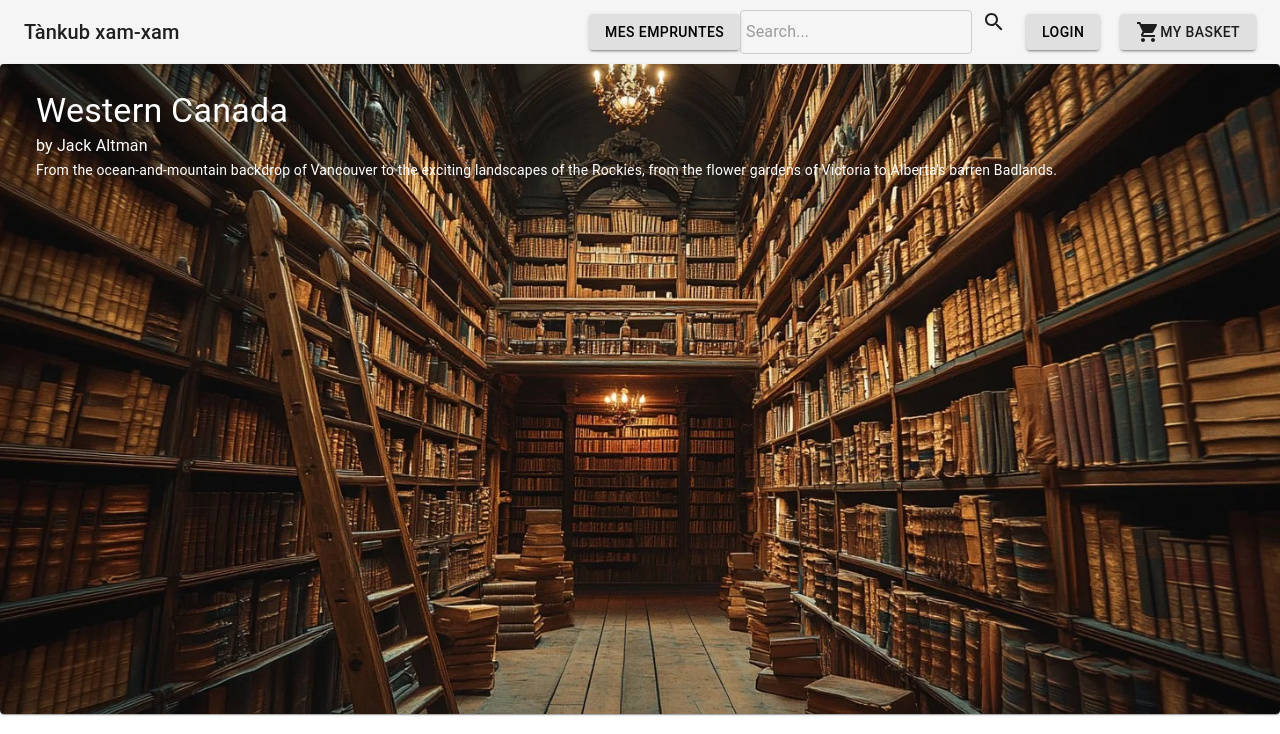
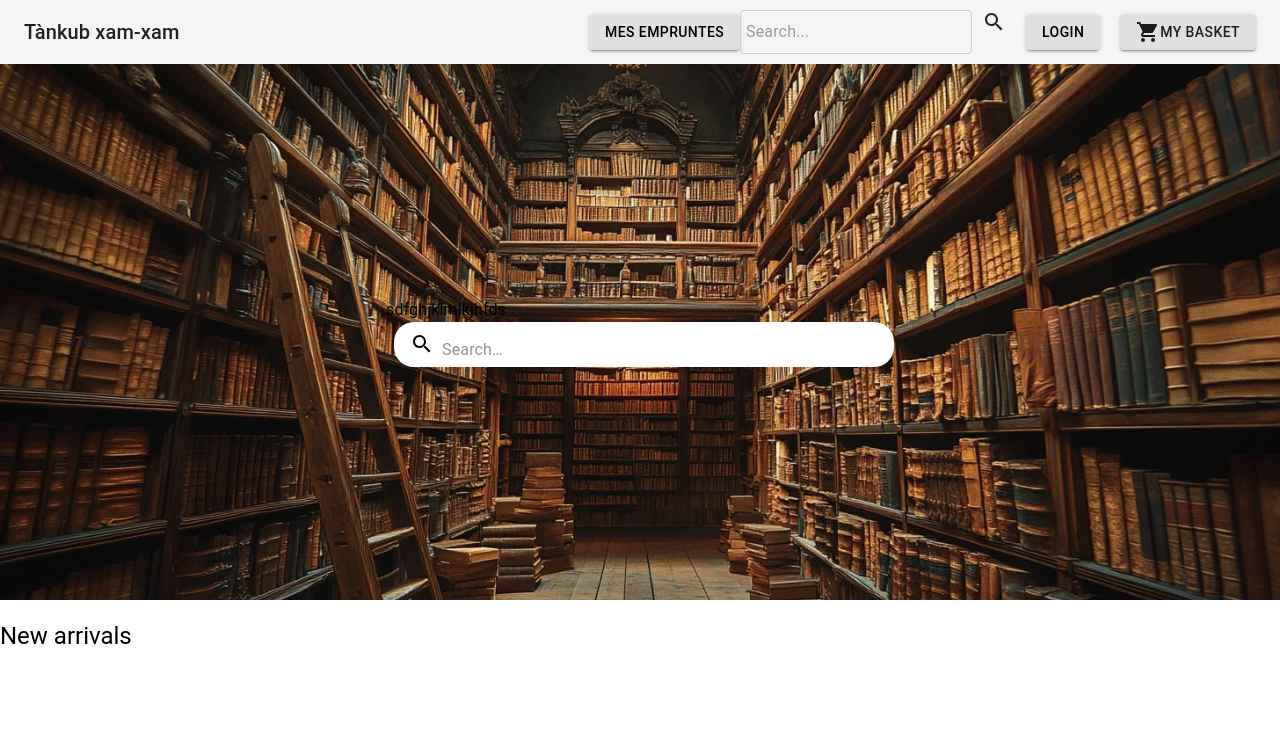
Before and after one commit to Mbaye-ndiaye/gestion_biblio, a React (Create React App) app: page /utilisateur in a window 1280 px wide. Shown: the top 734 px of the page. Built offline with nearby package versions, Linux system fonts and the light colour scheme.

Commit message:
recup details

```diff
--- a/src/pages/admin/Membres.jsx
+++ b/src/pages/admin/Membres.jsx
@@ -13,9 +13,9 @@ export default function Membres() {
             headerValues={["Nom", "Age", "Pays", "Role", "Action"]}
             rows={[
               {
-                name: "santos",
-                age: 25,
-                country: "sénégal",
+                name: "Santos",
+                age: 24,
+                country: "Cap Verd",
                 role: "Developer",
                 action: "detail",
               },
@@ -24,6 +24,7 @@ export default function Membres() {
                 age: 30,
                 country: "mali",
                 role: "Designer",
+                action: "detail",
               },
             ]}
           />
--- a/src/pages/utilisateurs/Utilisateur.jsx
+++ b/src/pages/utilisateurs/Utilisateur.jsx
@@ -1,6 +1,11 @@
 import React from 'react'
-import { AppBar, Toolbar, Typography, InputBase, Button, Card, CardContent, CardMedia, Grid } from '@mui/material'
+import { AppBar, Toolbar, Typography, InputBase, Button, Card, CardContent, CardMedia, Grid, Box } from '@mui/material'
 import { Search as SearchIcon, ShoppingCart as ShoppingCartIcon } from '@mui/icons-material'
+import { styled, alpha } from '@mui/material/styles';
+import Image from "../../assets/image/StockCake.jpg";
+import Tooltip from "@mui/material/Tooltip";
+import IconButton from "@mui/material/IconButton";
+import TextField from "@mui/material/TextField";
 import ImageUrl from '../../assets/image/StockCake.jpg'
 import Livre1 from '../../assets/image/livre9.jpeg'
 import Livre2 from '../../assets/image/livre1.jpeg'
@@ -29,8 +34,6 @@ const Header = () => (
         </NavLink>
       </Button>
         </div>
-      {/* Bouton centré */}
-
 
       {/* Recherche alignée à droite */}
       <div style={{ display: 'flex',  marginLeft: 'auto' }}>
@@ -55,21 +58,76 @@ const Header = () => (
   </AppBar>
 );
 
+const Search = styled('div')(({ theme }) => ({
+  position: 'relative',
+  borderRadius: theme.shape.borderRadius,
+  backgroundColor: "white",
+  marginLeft: 0,
+  borderRadius: 20,
+  width: 250,
+  height: 45,
+  [theme.breakpoints.up('sm')]: {
+    marginLeft: theme.spacing(1),
+    width: 'auto',
+  },
+}));
+
+const SearchIconWrapper = styled('div')(({ theme }) => ({
+  padding: theme.spacing(0, 2),
+  height: '100%',
+  position: 'absolute',
+  pointerEvents: 'none',
+  display: 'flex',
+  alignItems: 'center',
+  justifyContent: 'center',
+}));
+
+const StyledInputBase = styled(InputBase)(({ theme }) => ({
+  color: 'inherit',
+  width: 500,
+  '& .MuiInputBase-input': {
+    padding: theme.spacing(2, 1, 1, 0),
+    // vertical padding + font size from searchIcon
+    paddingLeft: `calc(1em + ${theme.spacing(4)})`,
+    transition: theme.transitions.create('width'),
+    [theme.breakpoints.up('sm')]: {
+      width: '12ch',
+      '&:focus': {
+        width: '20ch',
+      },
+    },
+  },
+}));
+
 // Featured Book Component
 const FeaturedBook = ({ title, author, description, imageUrl }) => (
-  <Card style={{ position: 'relative', color: 'white' }}>
-    <CardMedia
-      component="img"
-      height="650"
-      image={ImageUrl}
-      alt={title}
-    />
-    <CardContent style={{ position: 'absolute', top: 10, left: 20, bottom: 0,  }}>
-      <Typography variant="h4">{title}</Typography>
-      <Typography variant="subtitle1">by {author}</Typography>
-      <Typography variant="body2">{description}</Typography>
-    </CardContent>
-  </Card>
+  <Box
+        sx={{
+          backgroundImage: `url(${Image})`,
+          backgroundRepeat: "no-repeat",
+          backgroundSize: "cover", // Pour que l'image couvre toute la zone
+          backgroundPosition: "center", // Pour centrer l'image de fond
+          minHeight: "67vh", // Le box prend au moins toute la hauteur de la fenêtre
+          display: "flex",
+          justifyContent: "center", // Pour centrer le contenu horizontalement
+          alignItems: "center",
+        }}
+      >
+        <Box>
+        <Typography>
+          sdfghjklmlkjhfds
+        </Typography>
+        <Search>
+            <SearchIconWrapper>
+              <SearchIcon />
+            </SearchIconWrapper>
+            <StyledInputBase
+              placeholder="Search…"
+              inputProps={{ 'aria-label': 'search' }}
+            />
+          </Search>
+        </Box>
+      </Box>
 )
 
 // Book Card Component
@@ -116,7 +174,7 @@ export default function BookStore() {
           { title: "Den hemmelige socialdemokrat", image: Livre8  },
           { title: "Den hemmelige socialdemokrat", image: Livre9 },
         ].map((book, index) => (
-          <Grid item xs={10} sm={6} md={2} key={index}>
+          <Grid item  md={2} xs={5} sm={6} key={index}>
             <BookCard {...book} />
           </Grid>
         ))}
```
